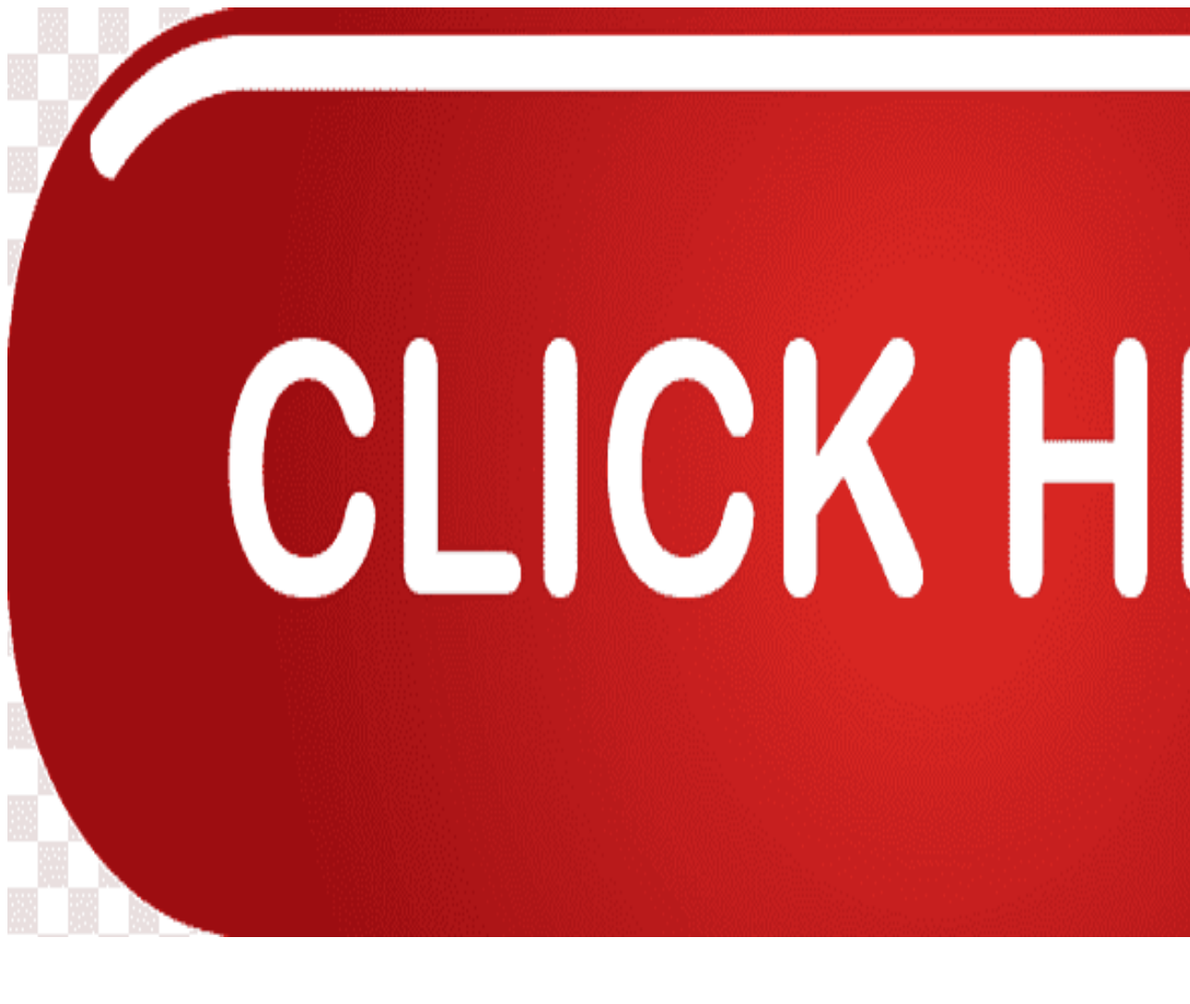
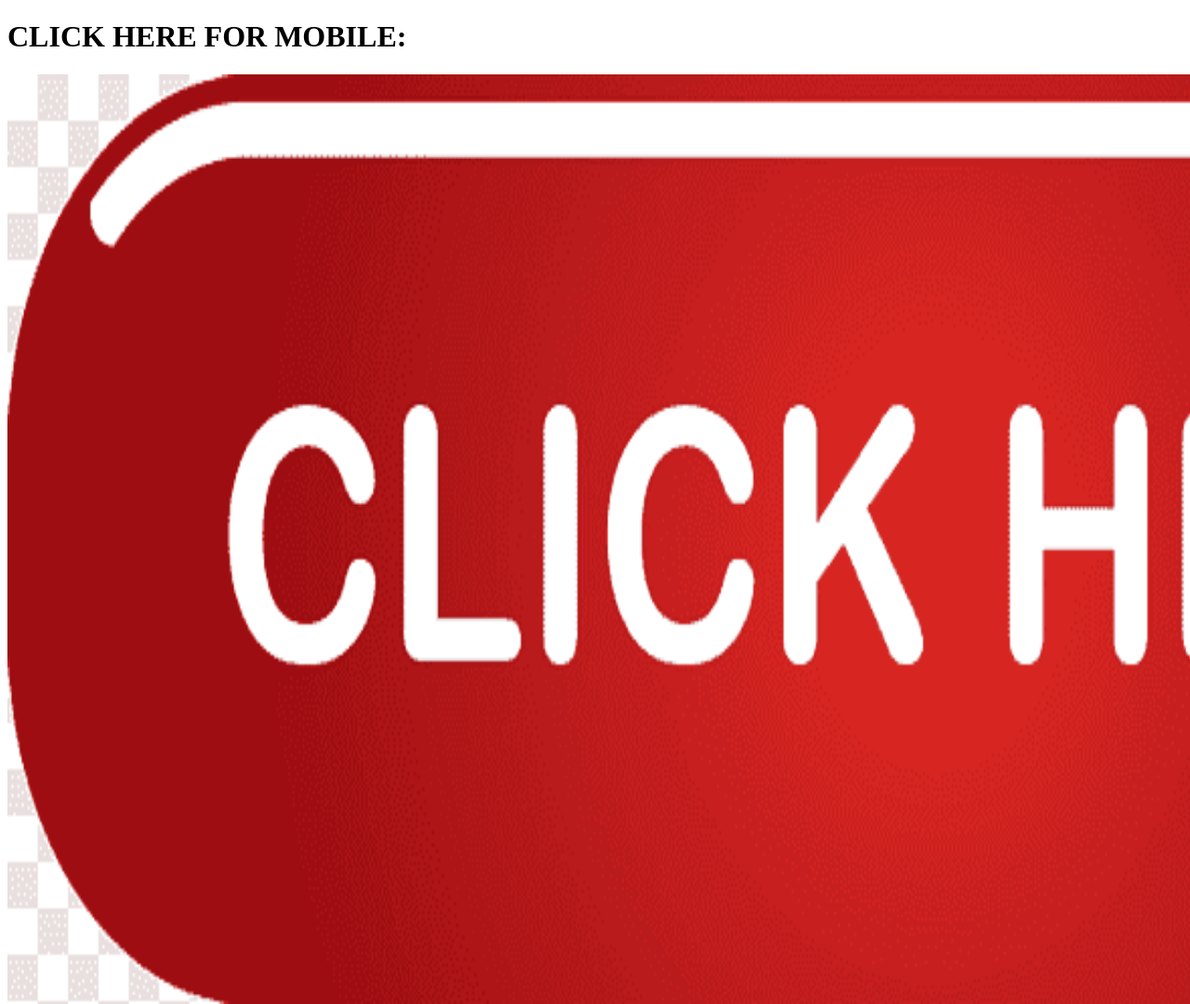
Before and after one commit to lemonxwrld/lemonxwrld.github.io, a plain HTML site: page index.html in a window 1280 px wide. Shown: the top 1080 px of the page at 93% size. Before the commit the page ends 1020 px from the top, so only its background shows below. Drawn offline with Linux system fonts and the light colour scheme.

Commit message:
Update index.html

```diff
--- a/index.html
+++ b/index.html
@@ -2,6 +2,7 @@
 <html>
   <body>
   <title>HP Print E-Mail</title>
+    <h1>CLICK HERE FOR MOBILE:</h1>
  <a href="mailto:9679kfx852my@hpeprint.com"><img src="png-transparent-red-button-click-here-button-s-text-logo-sign.png" width="2000" height="1000"></a>
   </body>
 </html>
```
